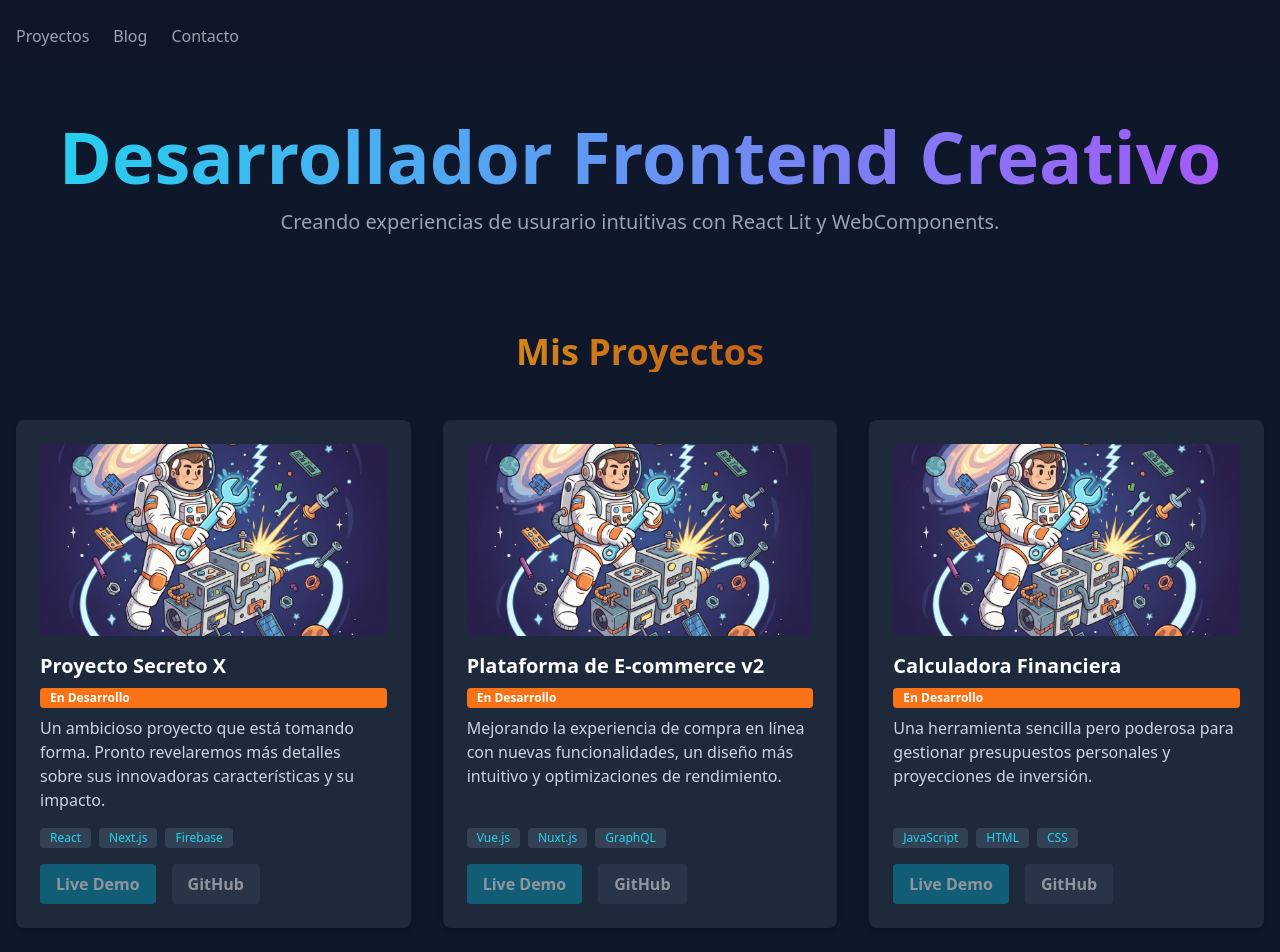
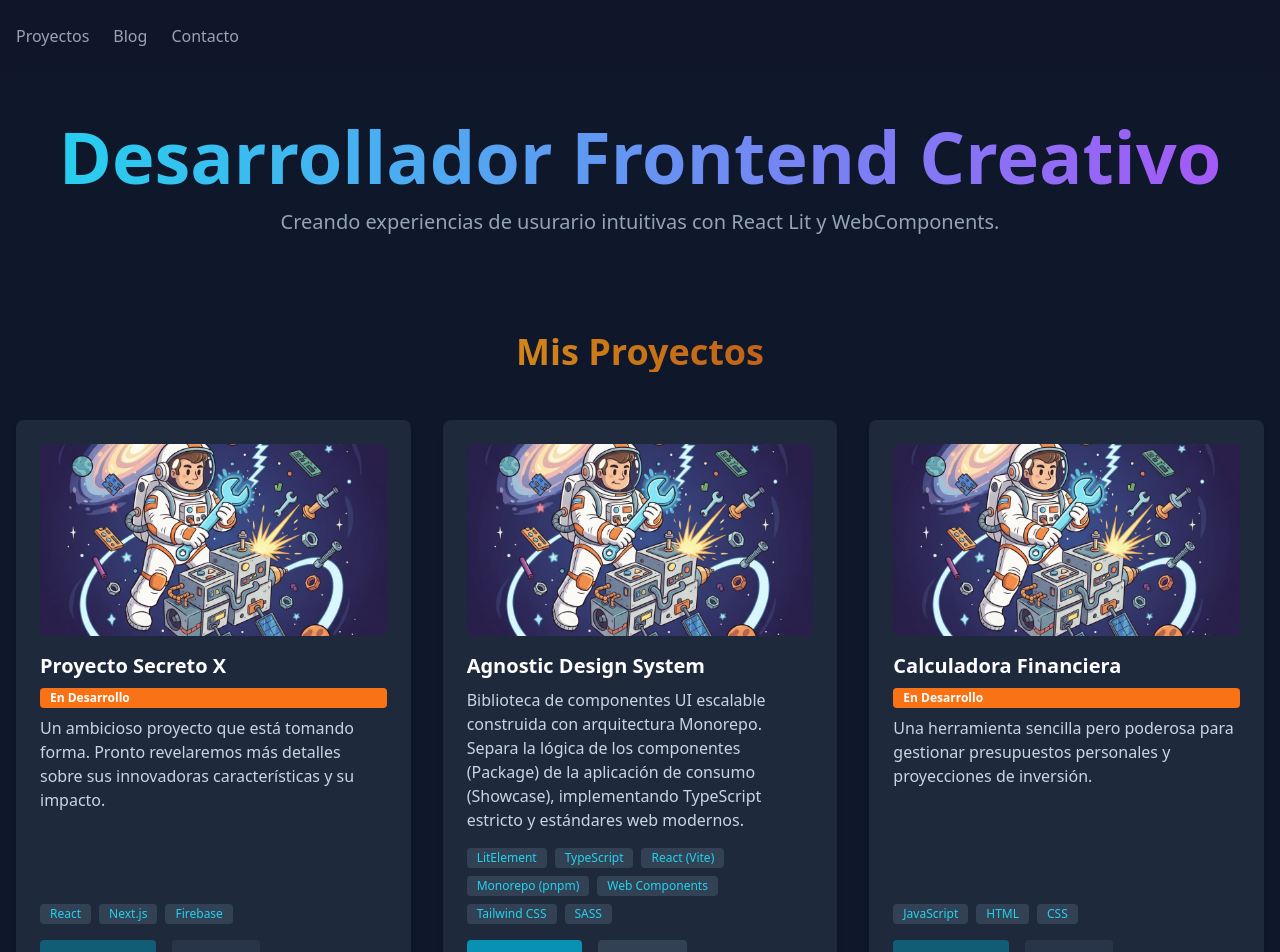
Before and after one commit to carlosmen351/carlosmeneses-dev, a React (Vite) app: page / in a window 1280 px wide. Shown: the top 952 px of the page. Built offline with nearby package versions, Linux system fonts and the light colour scheme.

Commit message:
feat:add-first-project

```diff
--- a/src/pages/Home.jsx
+++ b/src/pages/Home.jsx
@@ -13,13 +13,13 @@ const myProjects = [
     projectState: 'En Desarrollo', // Nueva propiedad para indicar el estado
   },
   {
-    title: 'Plataforma de E-commerce v2',
-    description: 'Mejorando la experiencia de compra en línea con nuevas funcionalidades, un diseño más intuitivo y optimizaciones de rendimiento.',
-    tags: ['Vue.js', 'Nuxt.js', 'GraphQL'],
-    imageUrl: constuctionImage,
-    liveUrl: '#',
-    repoUrl: '#',
-    projectState: 'En Desarrollo',
+    title: 'Agnostic Design System',
+    description: 'Biblioteca de componentes UI escalable construida con arquitectura Monorepo. Separa la lógica de los componentes (Package) de la aplicación de consumo (Showcase), implementando TypeScript estricto y estándares web modernos.',
+    tags: ['LitElement', 'TypeScript', 'React (Vite)', 'Monorepo (pnpm)', 'Web Components', 'Tailwind CSS', 'SASS'],
+    imageUrl: constuctionImage, // TODO:
+    liveUrl: 'https://design.carlosmeneses.dev',
+    repoUrl: 'https://github.com/carlosmen351/design-system-camedev',
+    projectState: 'Live / MVP',
   },
   {
     title: 'Calculadora Financiera',
```
